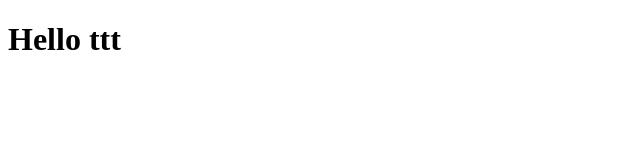
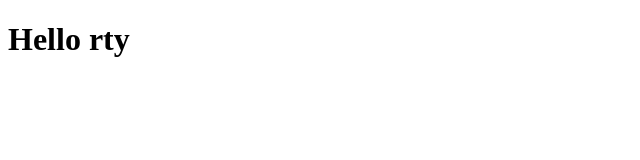
Before and after one commit to NovaLock/test, a plain HTML site: page index.html in a window 1280 px wide. Shown: the full height of the page, 0-640 px from the left. Drawn offline with Linux system fonts and the light colour scheme.

Commit message:
feat: test rty
Signed-off-by: hackerchai <i@hackerchai.com>

```diff
--- a/index.html
+++ b/index.html
@@ -1,9 +1,9 @@
 <!DOCTYPE html>
 <html>
 <head>
-    <title>Hello ttt</title>
+    <title>Hello rty</title>
 </head>
 <body>
-    <h1>Hello ttt</h1>
+    <h1>Hello rty</h1>
 </body>
 </html>
```
